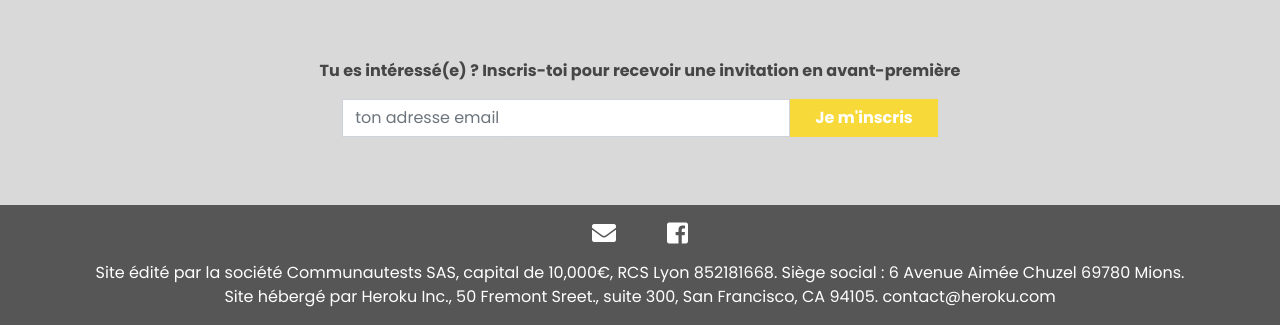
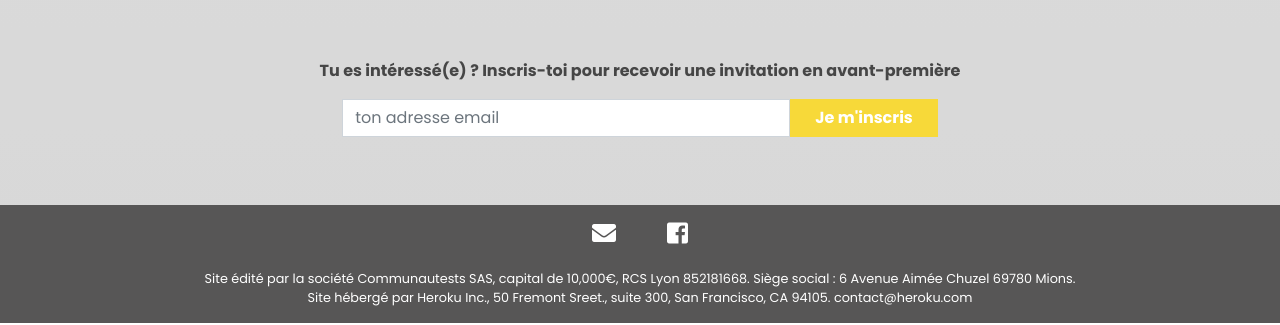
Before and after one commit to benj-p/prelaunch, a PHP site: page / in a window 1280 px wide. Shown: the part 2368-2693 px from the top of the page. Run offline with PHP 8.4, Linux system fonts and the light colour scheme; some libraries are stand-ins or nearby versions.

Commit message:
Styled legal mentions

```diff
--- a/css/style.css
+++ b/css/style.css
@@ -138,12 +138,16 @@ form {
   color: white;
 }
 
+.legal-mentions {
+  font-size: 0.8em;
+}
+
 .footer-title {
   margin-bottom: 8px;
 }
 
 .footer-contact {
-  margin-bottom: 16px;
+  margin-bottom: 24px;
   display: flex;
   align-items: center;
   justify-content: center;
--- a/index.html
+++ b/index.html
@@ -791,6 +791,8 @@ window.cookieconsent.initialise({
       <div class="footer-contact-channel"><a href="mailto:contact@communautests.fr" target="_blank"><i class="fas fa-envelope"></i></a></div>
       <div class="footer-contact-channel"><a href="https://www.facebook.com/communautests/" target="_blank"><i class="fab fa-facebook-square"></i></a></div>
     </div>
-    Site édité par la société Communautests SAS, capital de 10,000€, RCS Lyon 852181668. Siège social : 6 Avenue Aimée Chuzel 69780 Mions.<br/>
-    Site hébergé par Heroku Inc., 50 Fremont Sreet., suite 300, San Francisco, CA 94105. contact@heroku.com
+    <div class="legal-mentions">
+      Site édité par la société Communautests SAS, capital de 10,000€, RCS Lyon 852181668. Siège social : 6 Avenue Aimée Chuzel 69780 Mions.<br/>
+      Site hébergé par Heroku Inc., 50 Fremont Sreet., suite 300, San Francisco, CA 94105. contact@heroku.com
+    </div>
 </html>
```
